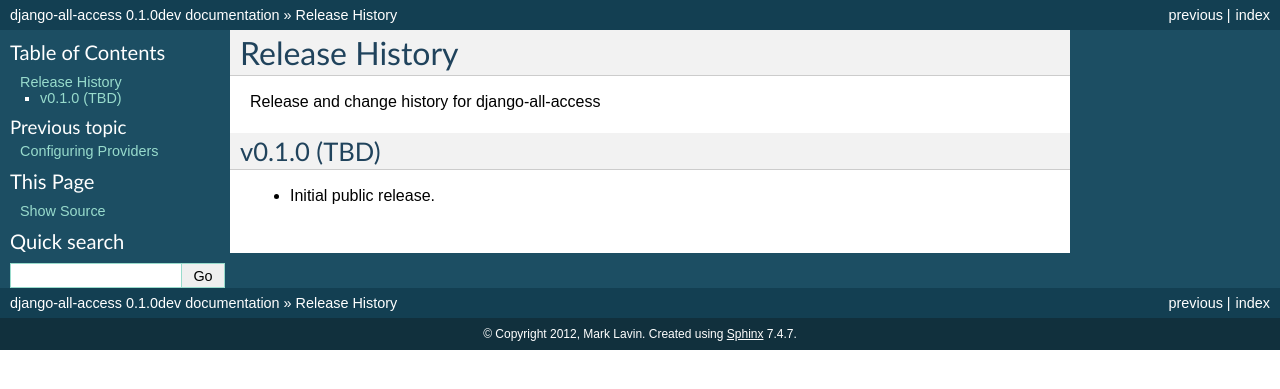
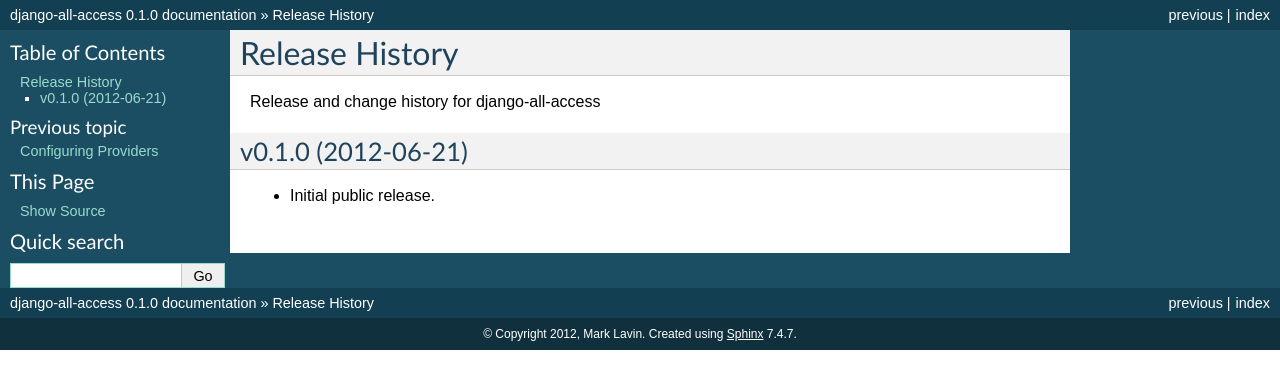
Before and after one commit to mlavin/django-all-access, a Sphinx documentation site: the page built from docs/releases.rst, in a window 1280 px wide. Shown: the top 389 px of the page. Built offline with Sphinx 7.4.7, drawn with Linux system fonts in a browser that asks for light colours.

Commit message:
Version bump and release date for initial release.

```diff
--- a/allaccess/__init__.py
+++ b/allaccess/__init__.py
@@ -3,4 +3,4 @@
 from OAuth 1.0 and OAuth 2.0 providers such as Twitter and Facebook.
 """
 
-__version__ = '0.1.0dev'
+__version__ = '0.1.0'
--- a/docs/conf.py
+++ b/docs/conf.py
@@ -50,7 +50,7 @@
 # The short X.Y version.
 version = '0.1'
 # The full version, including alpha/beta/rc tags.
-release = '0.1.0dev'
+release = '0.1.0'
 
 # The language for content autogenerated by Sphinx. Refer to documentation
 # for a list of supported languages.
--- a/docs/releases.rst
+++ b/docs/releases.rst
@@ -4,7 +4,7 @@
 Release and change history for django-all-access
 
 
-v0.1.0 (TBD)
+v0.1.0 (2012-06-21)
 ------------------------------------
 
 - Initial public release.
```
